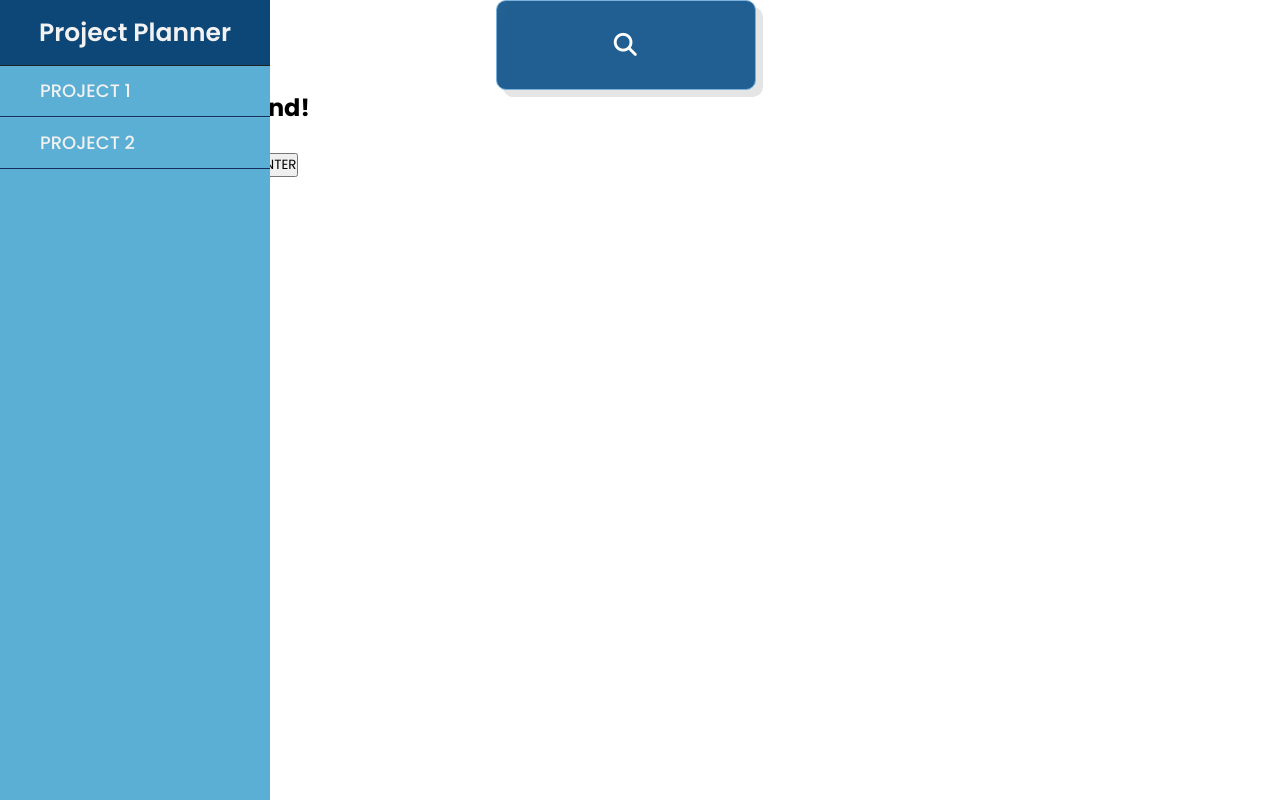
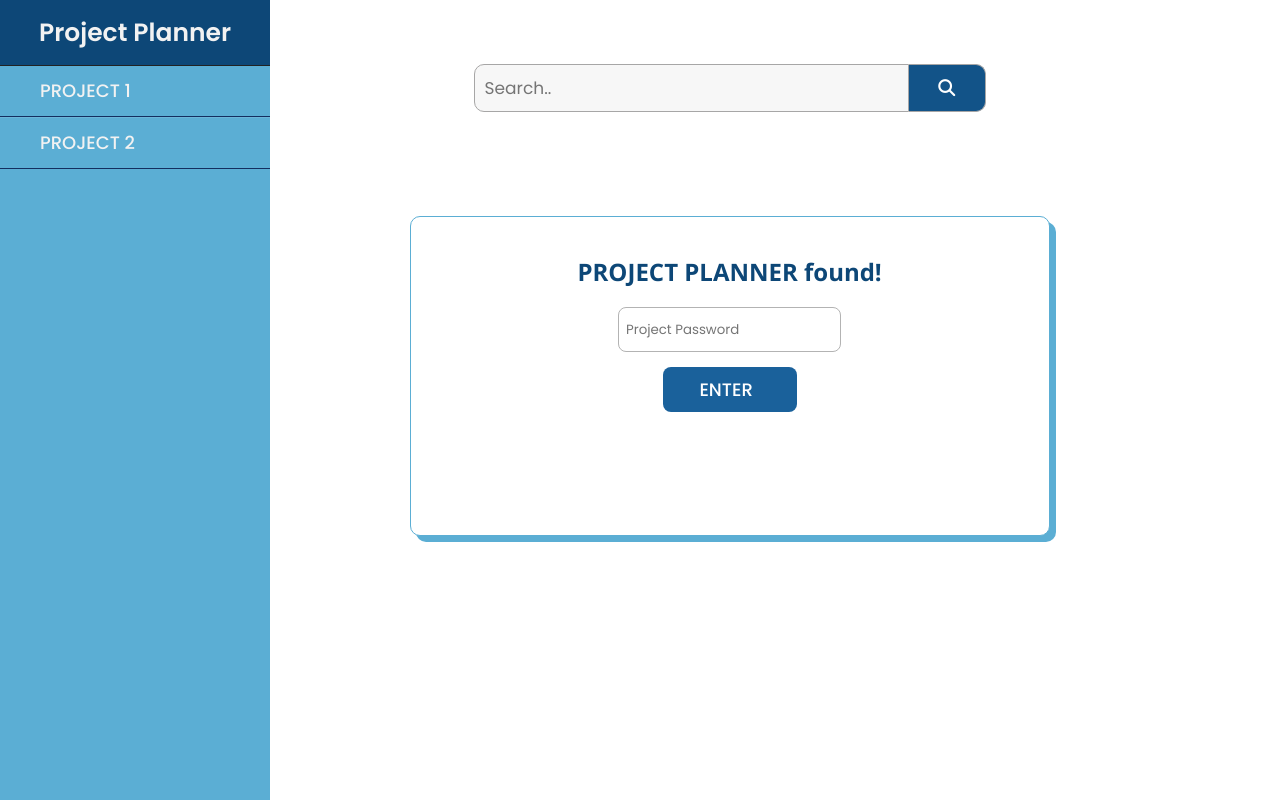
Before and after one commit to AmrutaKoshe/Project-Planner, a PHP site: page /searchProject.html in a window 1280 px wide. Run offline with PHP 8.4, Linux system fonts and the light colour scheme; some libraries are stand-ins or nearby versions.

Commit message:
Update dashboard.css

```diff
--- a/css/dashboard.css
+++ b/css/dashboard.css
@@ -249,7 +249,9 @@
   display: none;
 }
 
-button{
+/* -------------------------------- BUTTONS FOR CREATE OR SEARCH -----------------------------------------*/
+
+.create{
   position: relative;
   height: 90px;
   width: 260px;
@@ -275,7 +277,7 @@ button{
   color: #ce5c0c;
   border-color: #ce5c0c;
 } */
-button:before, button:after{
+.create:before, .create:after{
   position: absolute;
   content: '';
   left: 0;
@@ -285,22 +287,22 @@ button:before, button:after{
   opacity: 0.4;
   transition: 0.6s;
 }
-button:before{
+.create:before{
   width: 60px;
   background: rgba(255,255,255,0.6);
   transform: translateX(-130px) skewX(-45deg);
 }
-button:after{
+.create:after{
   width: 30px;
   background: rgba(255,255,255,0.6);
   transform: translateX(-130px) skewX(-45deg);
 }
-button:hover:before,
-button:hover:after{
+.create:hover:before,
+.create:hover:after{
   opacity: 0.6;
   transform: translateX(320px) skewX(-45deg);
 }
-button:hover{
+.create:hover{
   color: #f2f2f2;
   background: #e29339;
   border: 1px solid #d38b39;
@@ -309,6 +311,8 @@ button:hover{
 /* button:hover:last-child{
   background: #ce5c0c;
 } */
+
+/* ---------------------------------------- CREATE PROJECT -------------------------------------*/
 
 .projCreate{
   position: absolute;
@@ -448,6 +452,139 @@ form .signup-link a:hover{
   text-decoration: underline;
 }
 
+/* -------------------------------SEARCH BAR --------------------------------------------------*/
+
+.searchPos{
+  position: absolute;
+  top: 8%;
+  left: 37%;
+  width: 40%;
+  box-sizing: border-box;
+}
+
+.example{
+  /* box-shadow: 2px 2px rgb(180, 175, 175); */
+  border-radius: 10px;
+
+}
+
+.example input[type=text] {
+  padding: 10px;
+  font-size: 17px;
+  border: 0px;
+  float: left;
+  width: 85%;
+  background: #f7f7f7;
+  border-radius: 0px;
+  border: 1px solid rgb(167, 166, 166);
+  border-bottom-left-radius: 10px;
+  border-top-left-radius: 10px;
+}
+
+.example input[type=text],textarea, select {
+  outline: none;
+}
+
+/* Style the submit button */
+.example .search {
+  float: left;
+  width: 15%;
+  padding: 10px;
+  background: #125388;
+  color: white;
+  font-size: 17px;
+  border-radius: 0px;
+  border: 0px;
+  border: 1px solid rgb(167, 166, 166);
+  border-left: none;
+  cursor: pointer;
+  border-bottom-right-radius: 10px;
+  border-top-right-radius: 10px;
+}
+
+.example button:hover {
+  background: #e29339;
+}
+
+/* Clear floats */
+.example::after {
+  content: "";
+  clear: both;
+  display: table;
+}
+
+.listDisplay{
+  position: absolute;
+  top: 27%;
+  left: 32%;
+  width: 50%;
+  height: 40%;
+  background-color: #ffffff;
+  border-radius: 10px;
+  border: 1px solid #5baed4;
+  box-shadow:6px 6px #5baed4;
+
+}
+
+.afterSearchClick{
+  text-align: center;
+  margin-top: 6%;
+  color: #0d4777;
+  font-family: 'Segoe UI', Tahoma, Geneva, Verdana, sans-serif;
+  font-weight: 700;
+}
+
+.proPass{
+  text-align: center;
+  margin-top: 3%;
+  color: #999999;
+
+}
+
+.proPass input{
+  padding: 5px 7px;
+  border-radius: 8px;
+  height: 45px;
+  width: 35%;
+  border: 1px solid rgb(179, 179, 179);
+}
+
+.proPass input:hover{
+  border-bottom: 2px solid #3f3a3b;
+}
+
+.proPass input:focus{
+  border: 1px solid #e29339;
+}
+
+.proPass input, textarea, select{
+  outline: none;
+}
+
+.proPass input[type="submit"]{
+  color: #fff;
+  border: none;
+  padding-left: 0;
+  margin-top: -5px;
+  font-size: 18px;
+  font-weight: 500;
+  cursor: pointer;
+  background: #1a619b;
+  transition: all 0.3s ease;
+}
+
+.proPass input[type="submit"]:active{
+  transform: scale(0.95);
+}
+
+.proPass input[type="submit"]:hover{
+  transform: scale(0.95);
+  background: #e29339;
+  border-bottom: 0px;
+}
+
+/* -----------------------------------------MOBILE VIEW --------------------------------------*/
+
 @media screen and (min-width: 1025px){
   .wrapper .menu-btn{
     display: none;
@@ -461,7 +598,7 @@ form .signup-link a:hover{
     left: 0px;
   }
 
-  button{
+  .create{
     margin-left: 18%;
   }
 
```
